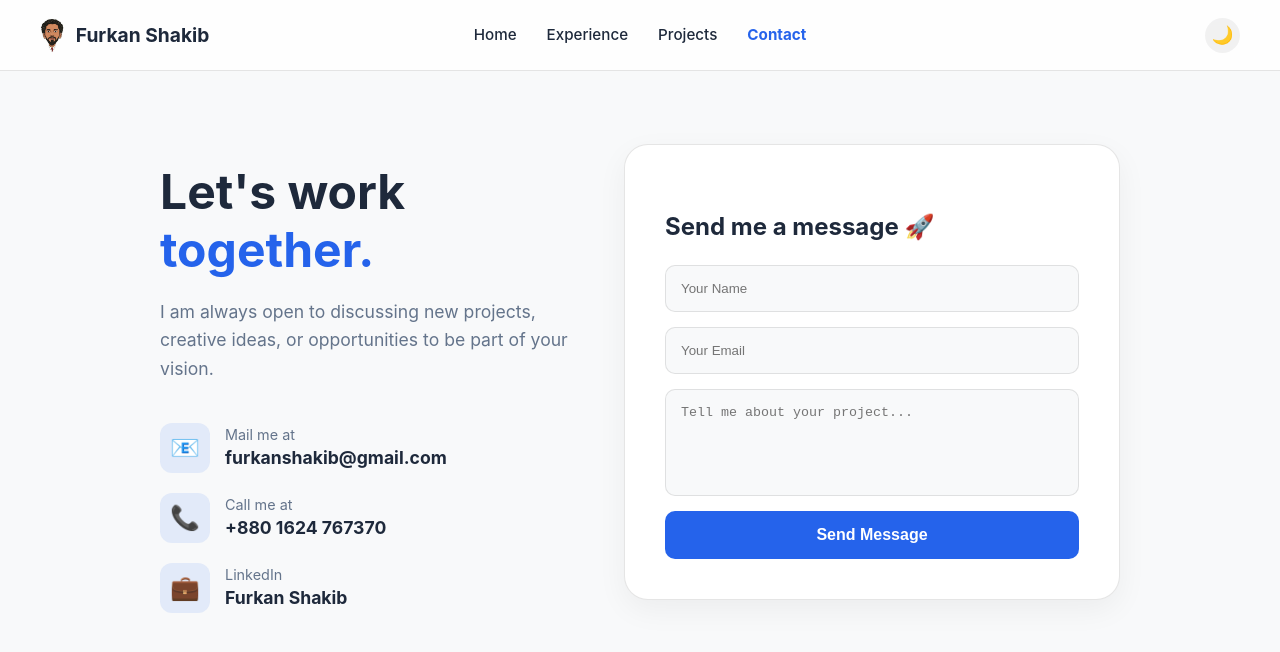
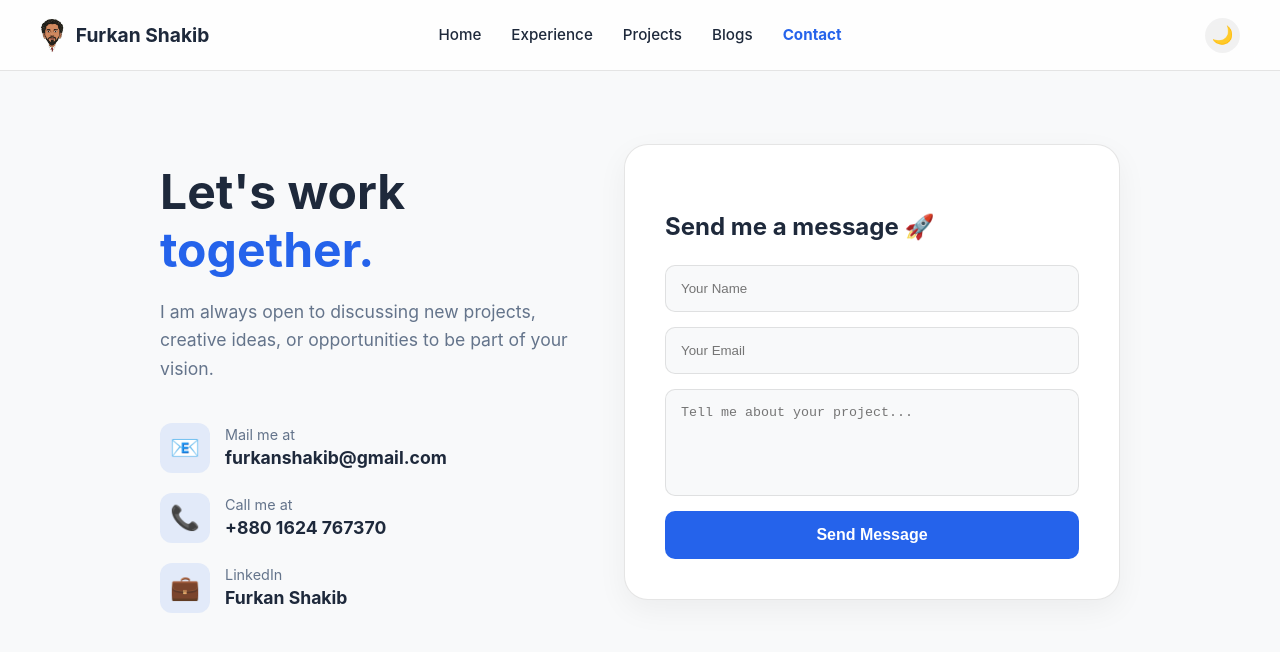
Before and after one commit to furkanshakib/my-dynamic-portfolio, a React (Vite) app in the folder client/: page /contact in a window 1280 px wide. Shown: the top 652 px of the page. Built offline with nearby package versions, Linux system fonts and the light colour scheme; what react-quill-new would draw is missing.

Commit message:
Added Blog page to navbar and router

```diff
--- a/client/src/App.jsx
+++ b/client/src/App.jsx
@@ -3,13 +3,13 @@ import { Routes, Route } from 'react-router-dom';
 import Home from './Home';
 import Contact from './Contact';
 import Login from './Login';
-
-// 👇 CORRECT IMPORT: Use the actual filename "PortfolioManager"
 import PortfolioManager from './PortfolioManager';
 
-// 👇 IMPORT THE PAGES
+// 👇 IMPORT ALL PAGES
 import ExperiencePage from './ExperiencePage';
 import ProjectsPage from './ProjectsPage';
+import BlogPage from './BlogPage';  // New
+import BlogPost from './BlogPost';  // New
 
 function App() {
   return (
@@ -20,10 +20,12 @@ function App() {
       <Route path="/experience" element={<ExperiencePage />} />
       <Route path="/projects" element={<ProjectsPage />} />
 
+      {/* 👇 NEW BLOG ROUTES */}
+      <Route path="/blogs" element={<BlogPage />} />
+      <Route path="/blogs/:id" element={<BlogPost />} />
+
       <Route path="/contact" element={<Contact />} />
       <Route path="/admin" element={<Login />} />
-
-      {/* 👇 CORRECT ROUTE: Render PortfolioManager here */}
       <Route path="/dashboard" element={<PortfolioManager />} />
     </Routes>
   );
--- a/client/src/Navbar.jsx
+++ b/client/src/Navbar.jsx
@@ -15,10 +15,12 @@ function Navbar() {
   const accent = '#2563eb';
   const border = isDark ? 'rgba(255,255,255,0.1)' : 'rgba(0,0,0,0.1)';
 
+  // 👇 ADDED "BLOGS" HERE
   const links = [
     { name: 'Home', path: '/' },
     { name: 'Experience', path: '/experience' },
     { name: 'Projects', path: '/projects' },
+    { name: 'Blogs', path: '/blogs' },
     { name: 'Contact', path: '/contact' }
   ];
 
@@ -30,16 +32,10 @@ function Navbar() {
       padding: '15px 20px'
     }}>
       <div style={{
-        maxWidth: '1200px',
-        margin: '0 auto',
-        display: 'flex',
-        alignItems: 'center',
-        justifyContent: 'space-between', // Pushes Logo Left, Toggle Right
-        position: 'relative', // Needed for absolute centering
-        height: '40px'
+        maxWidth: '1200px', margin: '0 auto', display: 'flex', alignItems: 'center', justifyContent: 'space-between', position: 'relative', height: '40px'
       }}>
 
-        {/* 1. LEFT: LOGO & NAME */}
+        {/* LEFT: LOGO */}
         <Link to="/" style={{ textDecoration: 'none', display: 'flex', alignItems: 'center', gap: '12px', zIndex: 10 }}>
           <img src="/logo.png" alt="Logo" style={{ height: '35px', width: 'auto', borderRadius: '8px' }} />
           <span style={{ fontSize: '1.2rem', fontWeight: 'bold', color: textColor, fontFamily: "'Inter', sans-serif" }}>
@@ -47,44 +43,28 @@ function Navbar() {
           </span>
         </Link>
 
-        {/* 2. CENTER: NAVIGATION LINKS (Absolute Positioned) */}
+        {/* CENTER: LINKS */}
         <div className="desktop-menu" style={{
-            position: 'absolute',
-            left: '50%',
-            transform: 'translateX(-50%)', // This trick perfectly centers it
-            display: 'flex',
-            gap: '30px',
-            alignItems: 'center'
+            position: 'absolute', left: '50%', transform: 'translateX(-50%)',
+            display: 'flex', gap: '30px', alignItems: 'center'
         }}>
           {links.map(link => (
             <Link key={link.name} to={link.path} style={{
               textDecoration: 'none',
               color: location.pathname === link.path ? accent : textColor,
               fontWeight: location.pathname === link.path ? 'bold' : '500',
-              fontSize: '0.95rem',
-              transition: 'color 0.2s'
+              fontSize: '0.95rem', transition: 'color 0.2s'
             }}>
               {link.name}
             </Link>
           ))}
         </div>
 
-        {/* 3. RIGHT: THEME TOGGLE (& Hamburger on Mobile) */}
+        {/* RIGHT: THEME & MOBILE */}
         <div style={{ display: 'flex', alignItems: 'center', gap: '15px', zIndex: 10 }}>
-          {/* Theme Toggle */}
-          <button onClick={toggleTheme} style={{
-             background: isDark ? 'rgba(255,255,255,0.1)' : 'rgba(0,0,0,0.05)',
-             border: 'none',
-             borderRadius: '50%',
-             width: '35px', height: '35px',
-             cursor: 'pointer',
-             fontSize: '1.1rem',
-             display: 'flex', alignItems: 'center', justifyContent: 'center'
-          }}>
+          <button onClick={toggleTheme} style={{ background: isDark ? 'rgba(255,255,255,0.1)' : 'rgba(0,0,0,0.05)', border: 'none', borderRadius: '50%', width: '35px', height: '35px', cursor: 'pointer', fontSize: '1.1rem', display: 'flex', alignItems: 'center', justifyContent: 'center' }}>
             {isDark ? '☀️' : '🌙'}
           </button>
-
-          {/* Mobile Hamburger (Hidden on Desktop) */}
           <button className="mobile-toggle" onClick={() => setIsOpen(!isOpen)} style={{ background: 'none', border: 'none', color: textColor, fontSize: '1.5rem', cursor: 'pointer', display: 'none' }}>
             {isOpen ? '✕' : '☰'}
           </button>
@@ -92,36 +72,20 @@ function Navbar() {
 
       </div>
 
-      {/* MOBILE DROPDOWN MENU */}
+      {/* MOBILE MENU */}
       {isOpen && (
         <div style={{
-          background: isDark ? '#1e293b' : 'white',
-          borderTop: `1px solid ${border}`,
-          padding: '20px',
-          display: 'flex', flexDirection: 'column', gap: '15px',
-          position: 'absolute', top: '100%', left: 0, width: '100%', boxSizing: 'border-box', boxShadow: '0 10px 30px rgba(0,0,0,0.2)'
+          background: isDark ? '#1e293b' : 'white', borderTop: `1px solid ${border}`, padding: '20px', display: 'flex', flexDirection: 'column', gap: '15px', position: 'absolute', top: '100%', left: 0, width: '100%', boxSizing: 'border-box', boxShadow: '0 10px 30px rgba(0,0,0,0.2)'
         }}>
           {links.map(link => (
-            <Link key={link.name} to={link.path} onClick={() => setIsOpen(false)} style={{
-              textDecoration: 'none',
-              color: location.pathname === link.path ? accent : textColor,
-              fontSize: '1.1rem', fontWeight: '500', display: 'block', padding: '10px 0', borderBottom: `1px solid ${border}`
-            }}>
+            <Link key={link.name} to={link.path} onClick={() => setIsOpen(false)} style={{ textDecoration: 'none', color: location.pathname === link.path ? accent : textColor, fontSize: '1.1rem', fontWeight: '500', display: 'block', padding: '10px 0', borderBottom: `1px solid ${border}` }}>
               {link.name}
             </Link>
           ))}
         </div>
       )}
-
-      {/* RESPONSIVE STYLES */}
-      <style>{`
-        @media (max-width: 768px) {
-          .desktop-menu { display: none !important; } /* Hide center links on mobile */
-          .mobile-toggle { display: block !important; } /* Show hamburger */
-        }
-      `}</style>
+      <style>{`@media (max-width: 768px) { .desktop-menu { display: none !important; } .mobile-toggle { display: block !important; } }`}</style>
     </nav>
   );
 }
-
 export default Navbar;
```
